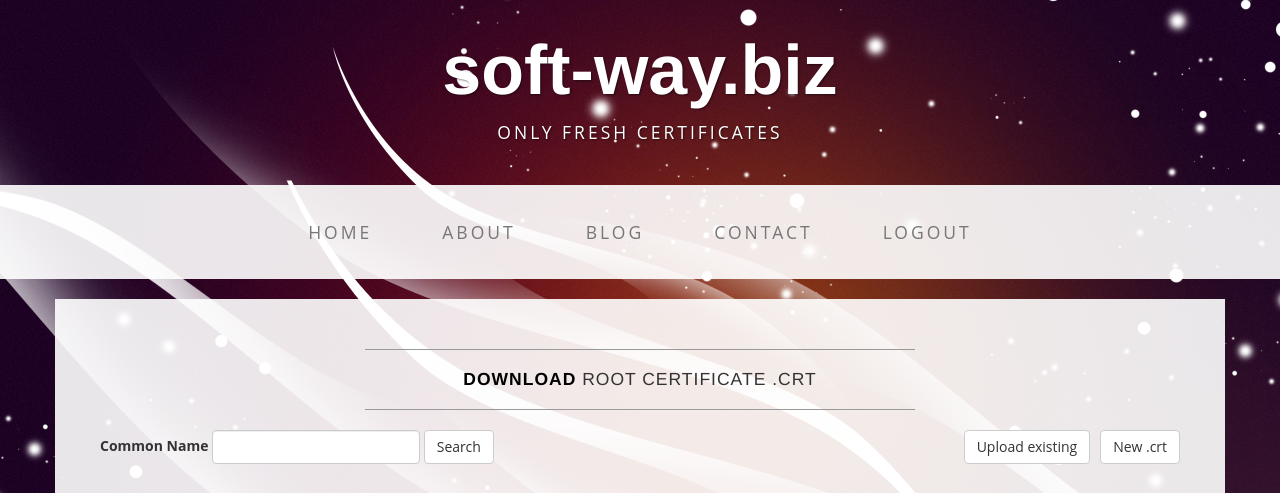
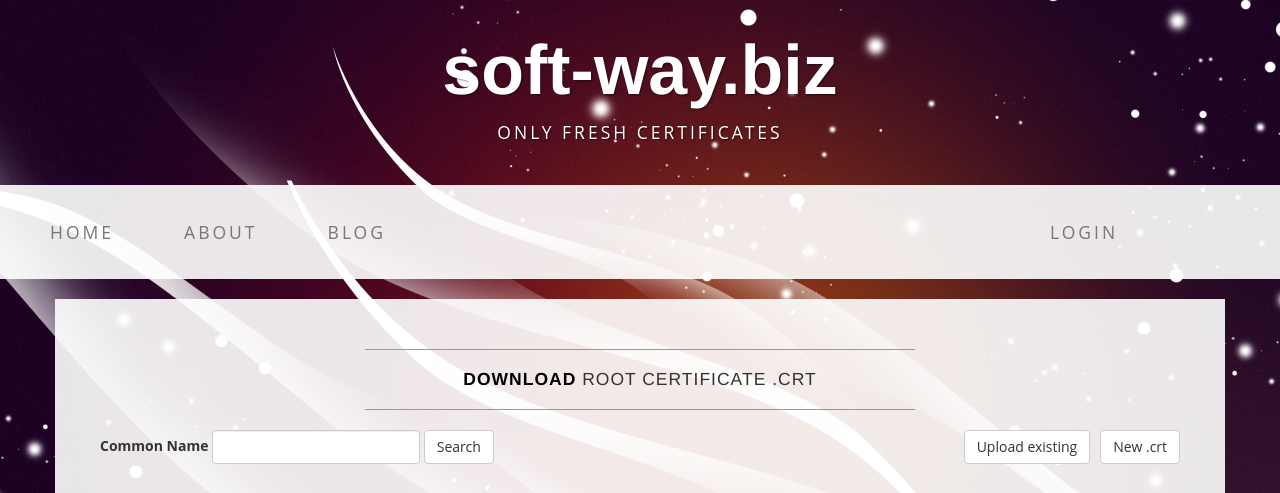
Before and after one commit to telminov/ca, a Django app: page / in a window 1280 px wide. Shown: the top 493 px of the page. Run offline with Django 3.2, Linux system fonts and the light colour scheme; some libraries are stand-ins or nearby versions.

Commit message:
#2 - улучшил главное меню

```diff
--- a/ca/static/ca/css/style.css
+++ b/ca/static/ca/css/style.css
@@ -179,11 +179,17 @@ footer p {
 
     .navbar-nav {
         display: table;
-        float: none;
-        margin: 0 auto;
+        float: left;
         table-layout: fixed;
         font-size: 1.25em;
+        width: 100%;
     }
+
+    .navbar-nav>li:last-child {
+        float: right;
+        width: 20%;
+    }
+
 }
 
 @media screen and (min-width:1200px) {
--- a/ca/templates/ca/base.html
+++ b/ca/templates/ca/base.html
@@ -16,39 +16,7 @@
 <div class="brand">soft-way.biz</div>
 <div class="address-bar">Only fresh certificates</div>
 
-<nav class="navbar navbar-default" role="navigation">
-    <div class="container">
-        <div class="navbar-header">
-            <button type="button" class="navbar-toggle" data-toggle="collapse"
-                    data-target="#bs-example-navbar-collapse-1">
-                <span class="sr-only">Toggle navigation</span>
-                <span class="icon-bar"></span>
-                <span class="icon-bar"></span>
-                <span class="icon-bar"></span>
-            </button>
-            <a class="navbar-brand" href="{% url 'index' %}">soft-way.biz</a>
-        </div>
-        <div class="collapse navbar-collapse" id="bs-example-navbar-collapse-1">
-            <ul class="nav navbar-nav">
-                <li>
-                    <a href="{% url 'index' %}">Home</a>
-                </li>
-                <li>
-                    <a href="about.html">About</a>
-                </li>
-                <li>
-                    <a href="blog.html">Blog</a>
-                </li>
-                <li>
-                    <a href="contact.html">Contact</a>
-                </li>
-                <li>
-                    <a href="{% url 'logout' %}">Logout</a>
-                </li>
-            </ul>
-        </div>
-    </div>
-</nav>
+{% include 'ca/main_menu.html' %}
 
 <div class="container">
 
--- /dev/null
+++ b/ca/templates/ca/main_menu.html
@@ -0,0 +1,26 @@
+<nav class="navbar navbar-default" role="navigation">
+    <div class="">
+        <div class="navbar-header">
+            <button type="button" class="navbar-toggle" data-toggle="collapse"
+                    data-target="#bs-example-navbar-collapse-1">
+                <span class="sr-only">Toggle navigation</span>
+                <span class="icon-bar"></span>
+                <span class="icon-bar"></span>
+                <span class="icon-bar"></span>
+            </button>
+            <a class="navbar-brand" href="{% url 'index' %}">soft-way.biz</a>
+        </div>
+        <div class="collapse navbar-collapse" id="bs-example-navbar-collapse-1">
+            <ul class="nav navbar-nav">
+                <li><a href="{% url 'index' %}">Home</a></li>
+                <li><a href="about.html">About</a></li>
+                <li><a href="blog.html">Blog</a></li>
+                {% if user.is_authenticated %}
+                    <li>Hello, <strong style="display: inline-block">{{ user.get_username }}</strong><a href="{% url 'logout' %}" style="display: inline-block">Logout</a></li>
+                {% else %}
+                    <li><a href="{% url 'login' %}">Login</a></li>
+                {% endif %}
+            </ul>
+        </div>
+    </div>
+</nav>
```
